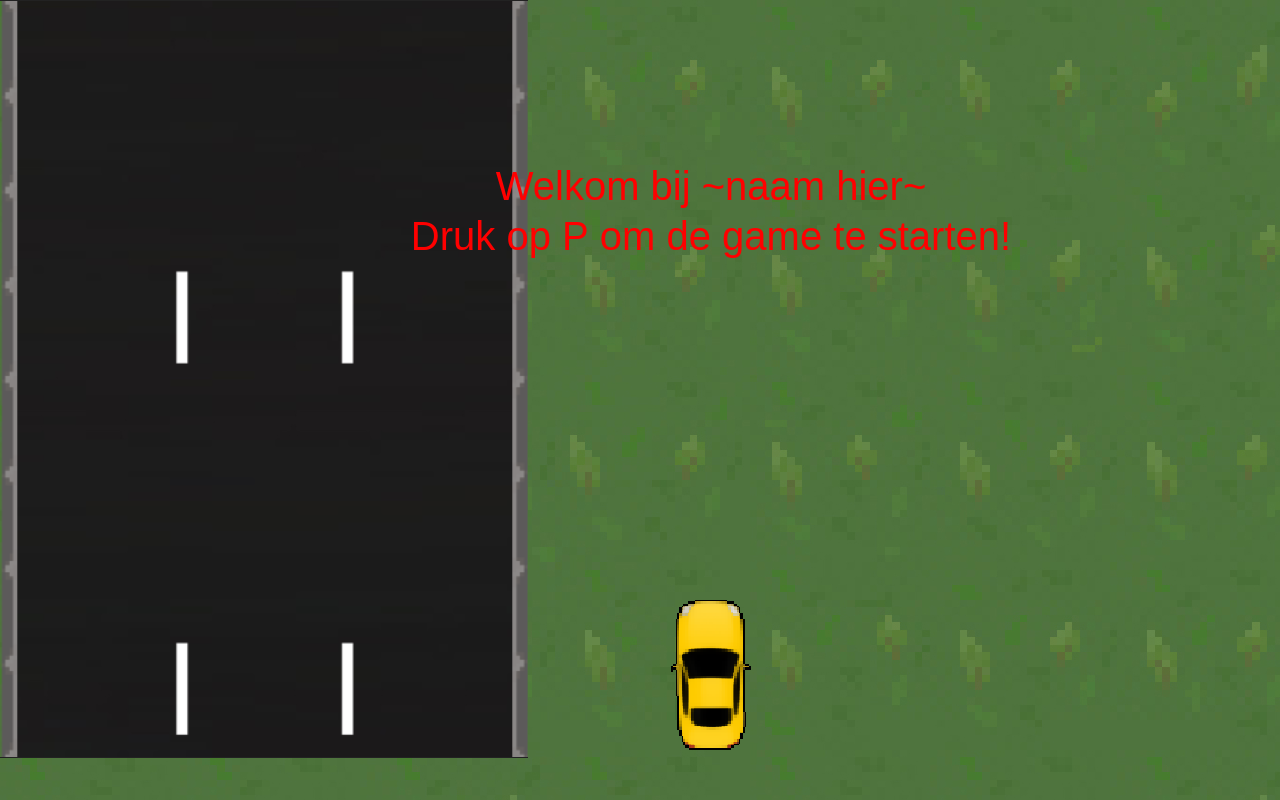
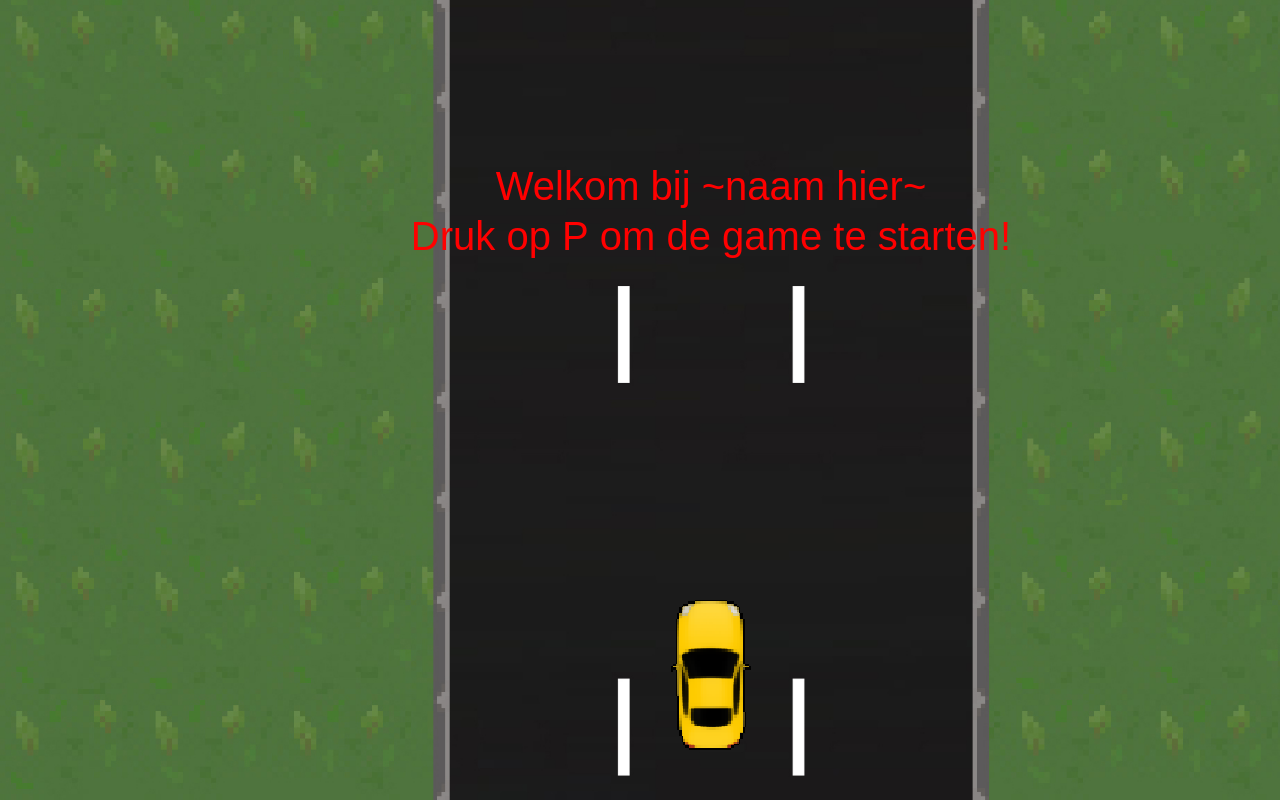
Before and after one commit to JustDave2002/basisschoolGame, a plain HTML site: page runner.html in a window 1280 px wide. Drawn offline with Linux system fonts and the light colour scheme.

Commit message:
road move with canvas

```diff
--- a/assets/css/style.css
+++ b/assets/css/style.css
@@ -4,7 +4,8 @@
 }
 
 canvas{
-    background-image: url(../img/road.png);
+    background-image: url(../img/street.jpg);
+    background-size: cover;
     background-repeat: no-repeat;
     margin: 0 auto;
     display: block;
```
Also changed, not shown: assets/img/street.jpg (added), assets/img/street.png (deleted).
